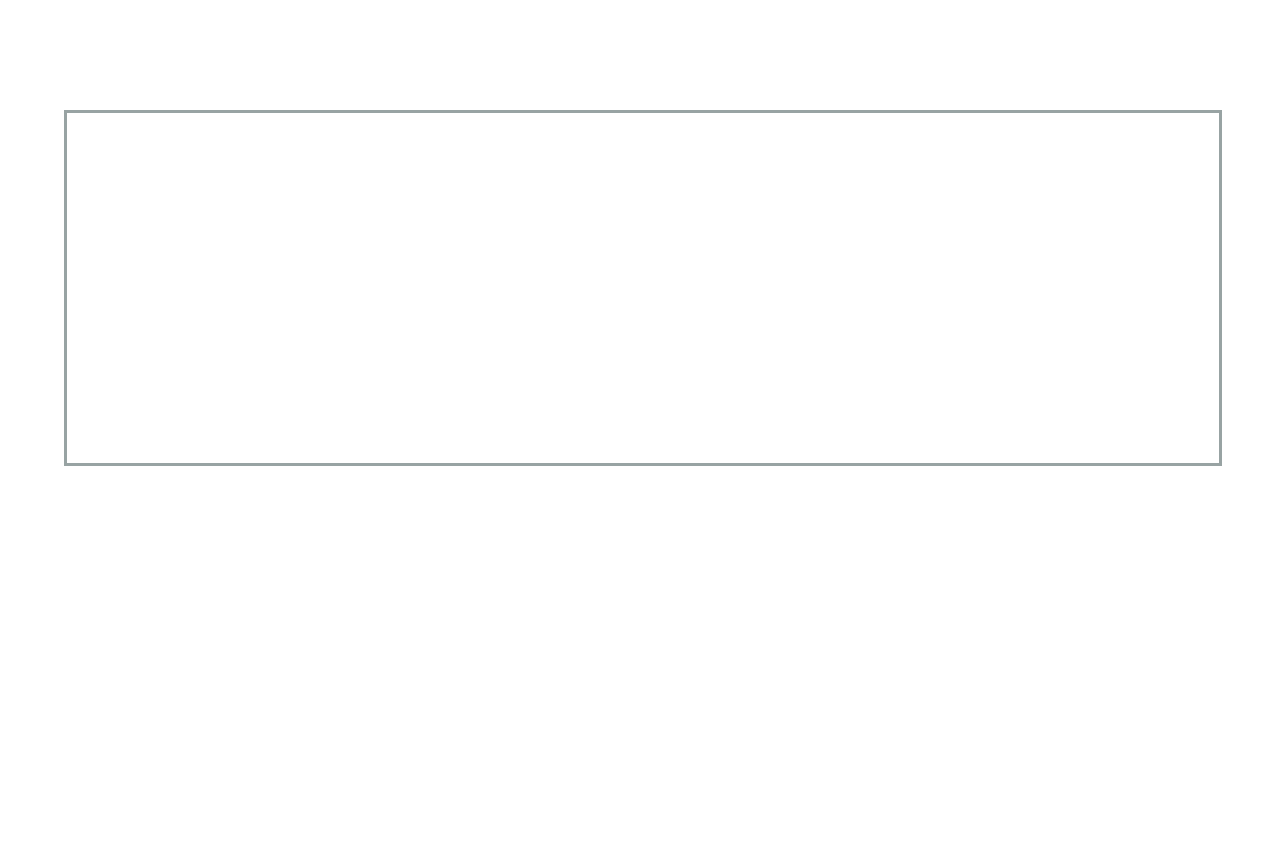
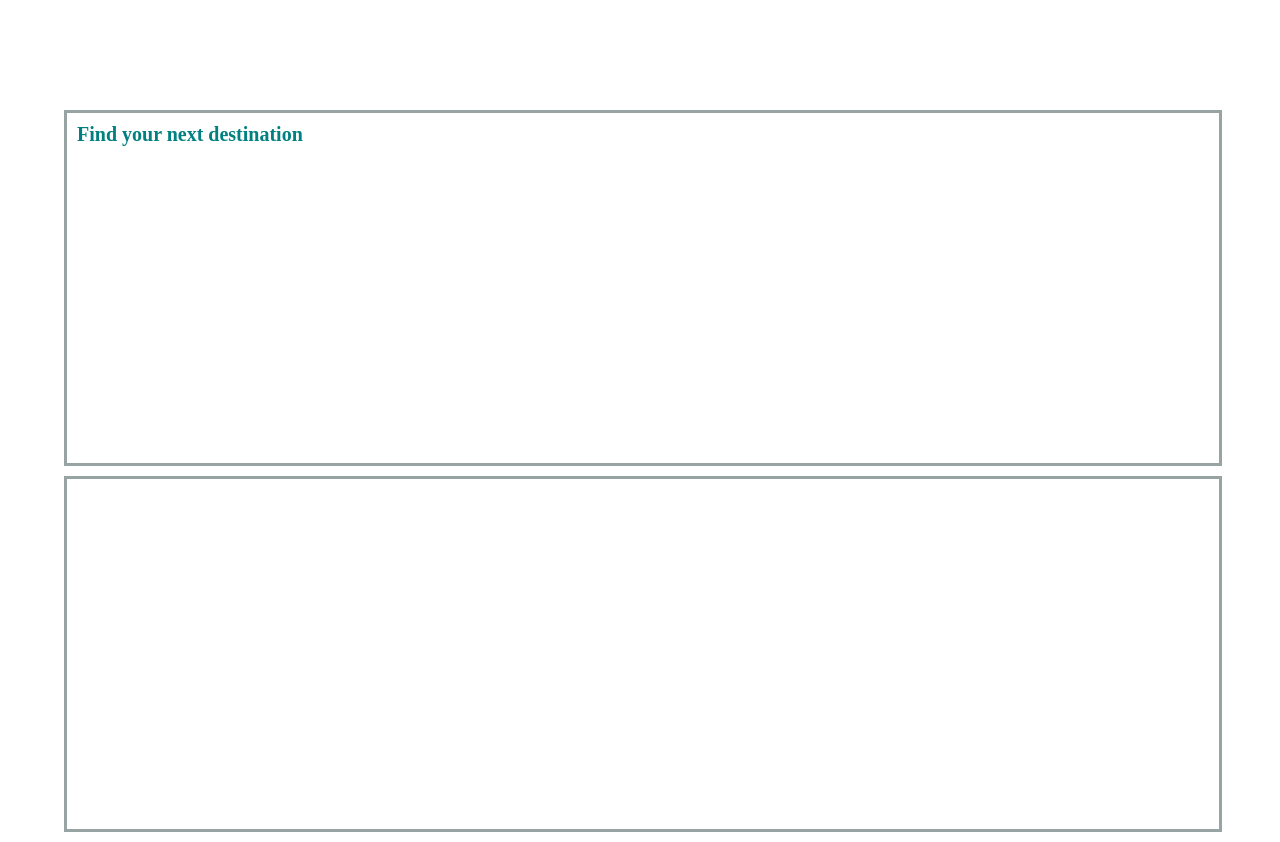
Before and after one commit to MikeTheFyke/Xpedia, a Vue app: page / in a window 1280 px wide. Shown: the part 1900-2742 px from the top of the page. Before the commit the page ends 2376 px from the top, so only its background shows below. Built offline with nearby package versions, Linux system fonts and the light colour scheme; a web font is replaced by a local one.

Commit message:
Adding destination heading styles

```diff
--- a/src/components/Explore.vue
+++ b/src/components/Explore.vue
@@ -16,4 +16,12 @@ export default {
 
 <style scoped>
 
+#Explore-Container{
+    width: 90%;
+    height: 350px;
+    border-color: #98a3a3;
+    border-style: solid;
+    margin: 10px 5%;
+}
+
 </style>
--- a/src/components/NextDestination.vue
+++ b/src/components/NextDestination.vue
@@ -1,6 +1,6 @@
 <template>
     <div id="Destination-Container">
-
+        <h1 id="Destination-Heading">Find your next destination</h1>
     </div>
 </template>
 
@@ -24,4 +24,11 @@ export default {
     margin: 10px 5%;
 }
 
+#Destination-Heading{
+    color: teal;
+    font-family: "Montserrat";
+    font-size: 20px;
+    margin: 10px 10px;
+}
+
 </style>
```
